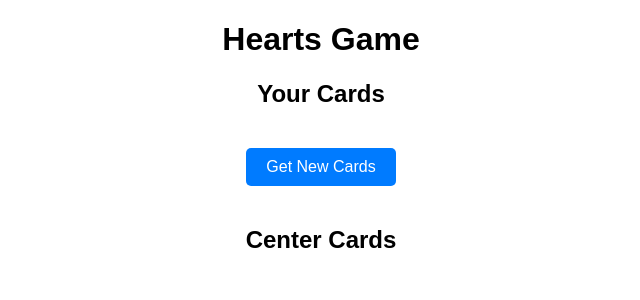
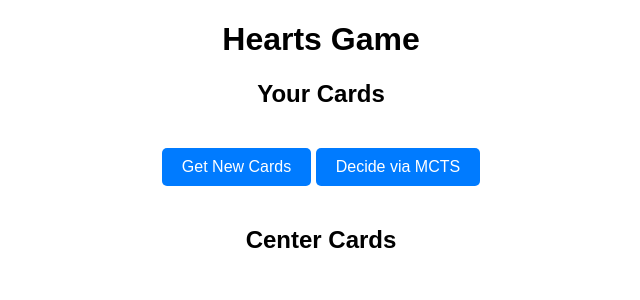
Before and after one commit to Lime029/HeartsAI, a Flask app: page / in a window 1280 px wide. Shown: the top 300 px of the page, without its empty margins (319-959 px from the left). Run offline with Flask 3, Linux system fonts and the light colour scheme; some libraries are stand-ins or nearby versions.

Commit message:
added mcts button and gitignore

```diff
--- a/app.py
+++ b/app.py
@@ -4,6 +4,8 @@ from flask_socketio import SocketIO, emit
 from Player import Player
 from Game import Game
 from Card import Card
+from ISMCTS import ISMCTS
+from State import State
 
 app = Flask(__name__)
 socketio = SocketIO(app, cors_allowed_origins="*")
@@ -40,5 +42,14 @@ def get_new_cards():
     trick_cards = [Game.dict_repr(trick[1]) for trick in game.trick]
     emit('update_cards', {"player_cards": Game.dict_repr(game.current_player.hand), "center_cards": trick_cards}, broadcast=True)
 
+@socketio.on('run_mcts')
+def run_mcts():
+    global game
+    mcts = ISMCTS(game.current_player.index)
+    s = State(game)
+    move = mcts.run(s, 1000, verbose=False)
+    play_card(Game.dict_repr(move))
+
+
 if __name__ == '__main__':
     socketio.run(app, debug=True)
--- a/templates/index.html
+++ b/templates/index.html
@@ -23,7 +23,7 @@
         .card:hover { transform: scale(1.1); box-shadow: 4px 4px 10px rgba(0, 0, 0, 0.4); }
         .rank { position: absolute; top: 5px; left: 5px; font-size: 18px; }
         .suit { font-size: 40px; }
-        #new-cards-btn {
+        #new-cards-btn, #mcts-btn{
             margin-top: 20px; padding: 10px 20px;
             font-size: 16px; cursor: pointer;
             border: none; border-radius: 5px;
@@ -31,12 +31,14 @@
             transition: background-color 0.2s;
         }
         #new-cards-btn:hover { background-color: #0056b3; }
+        #mcts-btn:hover { background-color: #0056b3; }
     </style>
 </head>
 <body>
     <h1>Hearts Game</h1>
     <h2>Your Cards</h2>
     <button id="new-cards-btn">Get New Cards</button>
+    <button id="mcts-btn">Decide via MCTS</button>
     <div id="player-cards"></div>
 
     <h2>Center Cards</h2>
@@ -47,6 +49,10 @@
 
         document.getElementById('new-cards-btn').addEventListener('click', function() {
             socket.emit('get_new_cards');
+        });
+
+        document.getElementById('mcts-btn').addEventListener('click', function() {
+          socket.emit('run_mcts');
         });
 
         socket.on('update_cards', function(data) {
```
Also changed, not shown: 1 other file.
